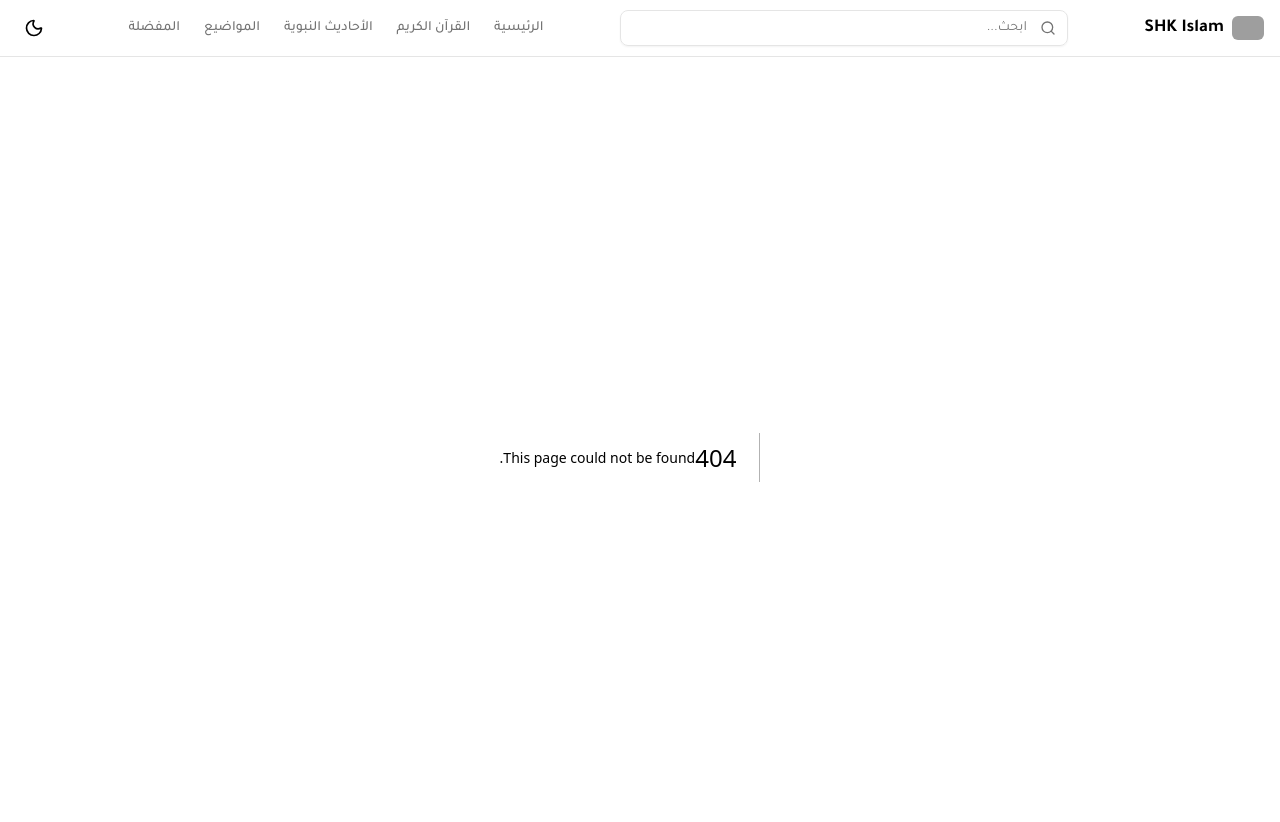
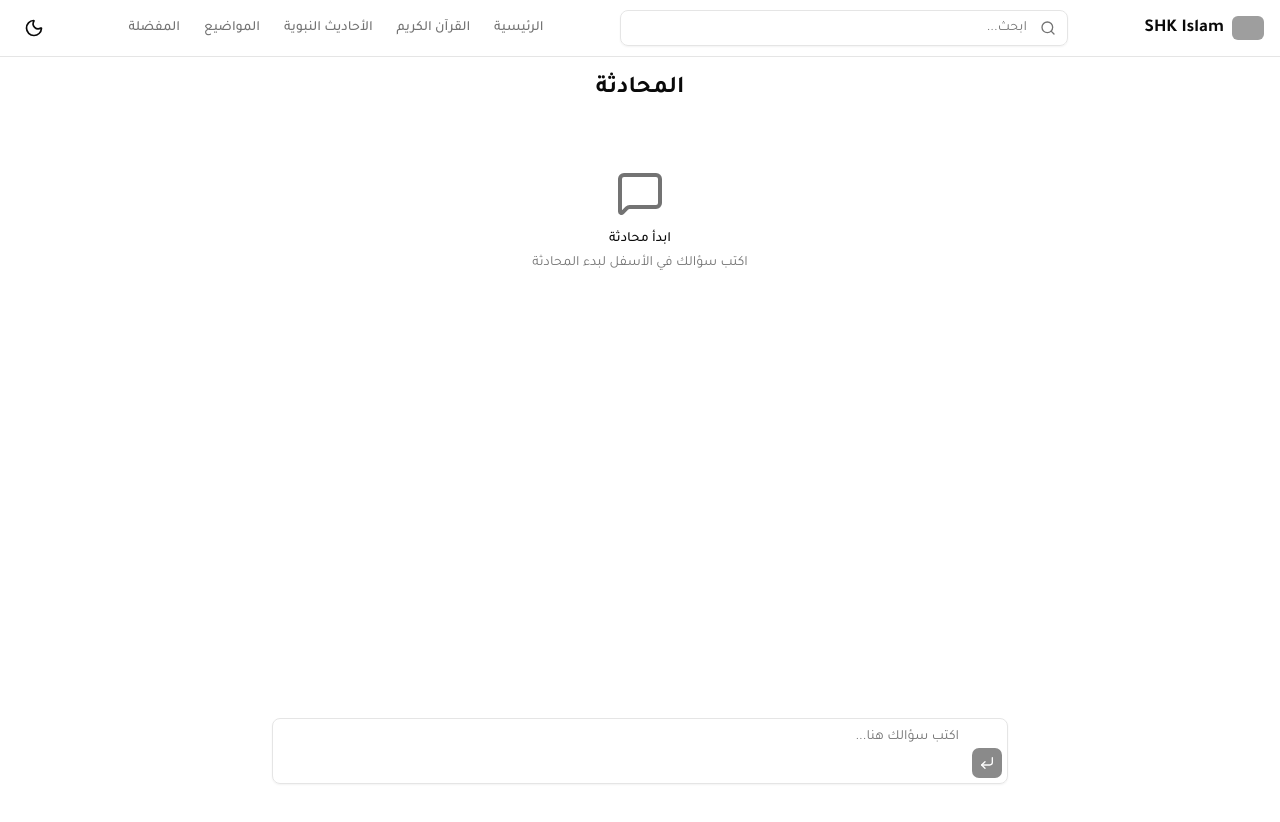
Before and after one commit to SHANKER4K/shkislam, a Next.js app: page /chat in a window 1280 px wide. Before the commit this address had no page. Shown: the top 822 px of the page. After the commit the page ends 800 px from the top, so only its background shows below. Built offline with nearby package versions, Linux system fonts and the light colour scheme; grey boxes are pictures that could not be loaded.

Commit message:
feat: add chat page with ai-elements components

```diff
--- /dev/null
+++ b/app/chat/page.tsx
@@ -0,0 +1,104 @@
+"use client";
+
+import { useState } from "react";
+import {
+  Conversation,
+  ConversationContent,
+  ConversationEmptyState,
+  ConversationScrollButton,
+} from "@/src/components/ai-elements/conversation";
+import {
+  Message,
+  MessageContent,
+  MessageResponse,
+} from "@/src/components/ai-elements/message";
+import {
+  PromptInput,
+  type PromptInputMessage,
+  PromptInputTextarea,
+  PromptInputSubmit,
+} from "@/src/components/ai-elements/prompt-input";
+import { MessageSquare } from "lucide-react";
+
+type ChatMessage = {
+  role: "user" | "assistant";
+  content: string;
+};
+
+export default function ChatPage() {
+  const [messages, setMessages] = useState<ChatMessage[]>([]);
+  const [input, setInput] = useState("");
+  const [status, setStatus] = useState<"idle" | "loading">("idle");
+
+  const handleSubmit = async (message: PromptInputMessage) => {
+    const text = message.text?.trim();
+    if (!text) return;
+
+    setMessages((prev) => [...prev, { role: "user", content: text }]);
+    setInput("");
+    setStatus("loading");
+
+    try {
+      const res = await fetch("/api/chat", {
+        method: "POST",
+        headers: { "Content-Type": "application/json" },
+        body: JSON.stringify({ message: text }),
+      });
+      const data = await res.json();
+      setMessages((prev) => [
+        ...prev,
+        { role: "assistant", content: data.response },
+      ]);
+    } catch {
+      setMessages((prev) => [
+        ...prev,
+        { role: "assistant", content: "حدث خطأ في الاتصال. حاول مرة أخرى." },
+      ]);
+    } finally {
+      setStatus("idle");
+    }
+  };
+
+  return (
+    <main className="flex-1 flex flex-col max-w-3xl mx-auto w-full p-4 h-[calc(100vh-3.5rem)]">
+      <h1 className="font-arabic text-2xl font-bold mb-4 text-center">المحادثة</h1>
+      <Conversation className="flex-1">
+        <ConversationContent>
+          {messages.length === 0 ? (
+            <ConversationEmptyState
+              icon={<MessageSquare className="size-12" />}
+              title="ابدأ محادثة"
+              description="اكتب سؤالك في الأسفل لبدء المحادثة"
+            />
+          ) : (
+            messages.map((msg, i) => (
+              <Message from={msg.role} key={i}>
+                <MessageContent>
+                  <MessageResponse>{msg.content}</MessageResponse>
+                </MessageContent>
+              </Message>
+            ))
+          )}
+        </ConversationContent>
+        <ConversationScrollButton />
+      </Conversation>
+
+      <PromptInput
+        onSubmit={handleSubmit}
+        className="mt-4 w-full relative"
+      >
+        <PromptInputTextarea
+          value={input}
+          placeholder="اكتب سؤالك هنا..."
+          onChange={(e) => setInput(e.currentTarget.value)}
+          className="pr-12"
+        />
+        <PromptInputSubmit
+          status={status === "loading" ? "submitted" : "ready"}
+          disabled={!input.trim() || status === "loading"}
+          className="absolute bottom-1 right-1"
+        />
+      </PromptInput>
+    </main>
+  );
+}
```
